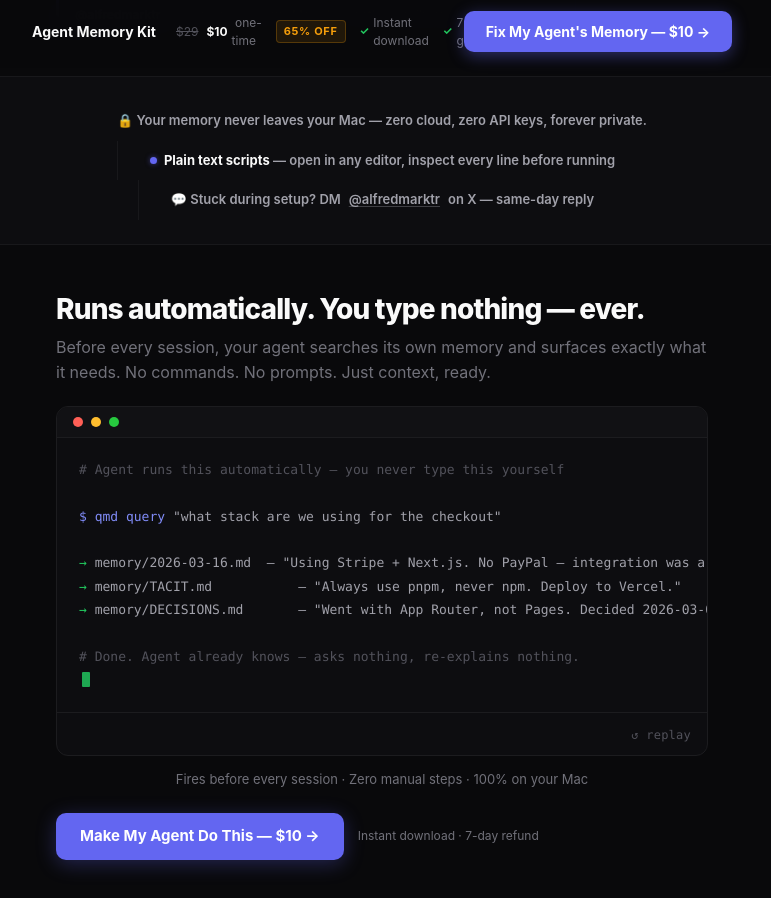
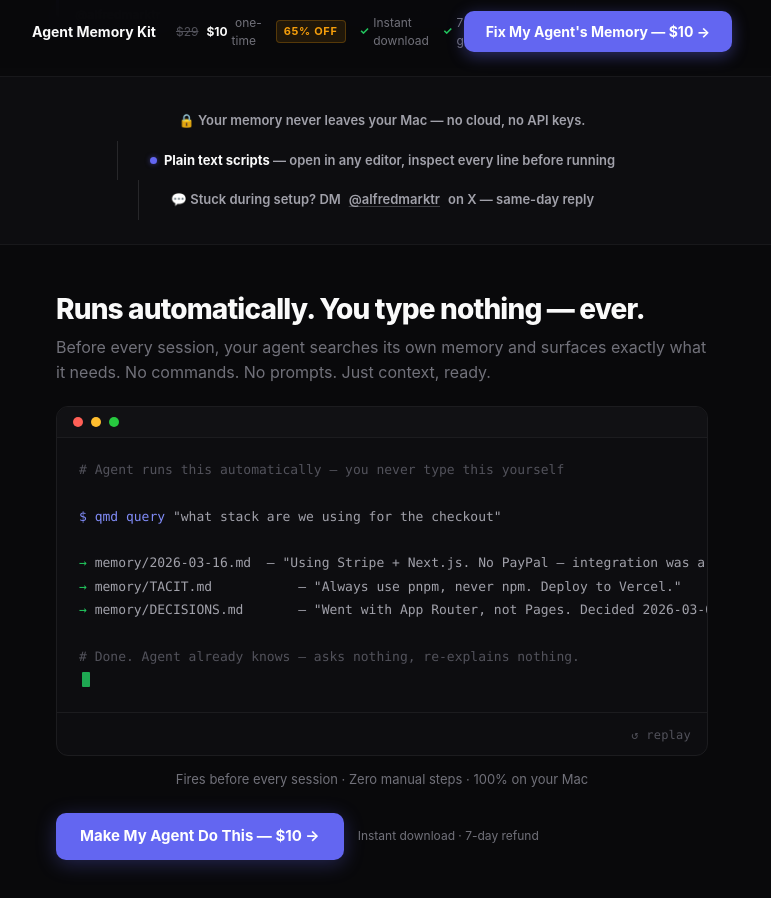
Before and after one commit to marcoiaq/agent-memory-kit, a Next.js app: page / in a window 1280 px wide. Shown: the part 802-1700 px from the top of the page, without its empty margins (258-1029 px from the left). Built offline with nearby package versions, Linux system fonts and the light colour scheme; no server answers.

Commit message:
ux: tighten proof bar copy + increase separator contrast

```diff
--- a/app/page.tsx
+++ b/app/page.tsx
@@ -250,7 +250,7 @@ export default function Home() {
           font-size: 13px; font-weight: 600; color: #a1a1aa;
         }
         .proof-stat + .proof-stat {
-          border-left: 1px solid #18181b;
+          border-left: 1px solid #27272a;
         }
         .proof-dot {
           display: none;
@@ -541,7 +541,7 @@ export default function Home() {
           .demo-code { font-size: 11px; }
           .ba-cols { grid-template-columns: 1fr; }
           .proof-bar-inner { flex-direction: column; gap: 0; }
-          .proof-stat + .proof-stat { border-left: none; border-top: 1px solid #18181b; }
+          .proof-stat + .proof-stat { border-left: none; border-top: 1px solid #27272a; }
           .openclaw-inner { padding: 28px 20px; }
           .step { gap: 14px; }
           .cta-main { width: 100%; justify-content: center; }
@@ -673,7 +673,7 @@ export default function Home() {
         <div className="wrap">
           <div className="proof-bar-inner">
             <div className="proof-stat">
-              🔒 Your memory never leaves your Mac — zero cloud, zero API keys, forever private.
+              🔒 Your memory never leaves your Mac — no cloud, no API keys.
             </div>
             {/* Live buyer count — renders only if count ≥ 5, falls back silently */}
             <BuyerCount />
```
